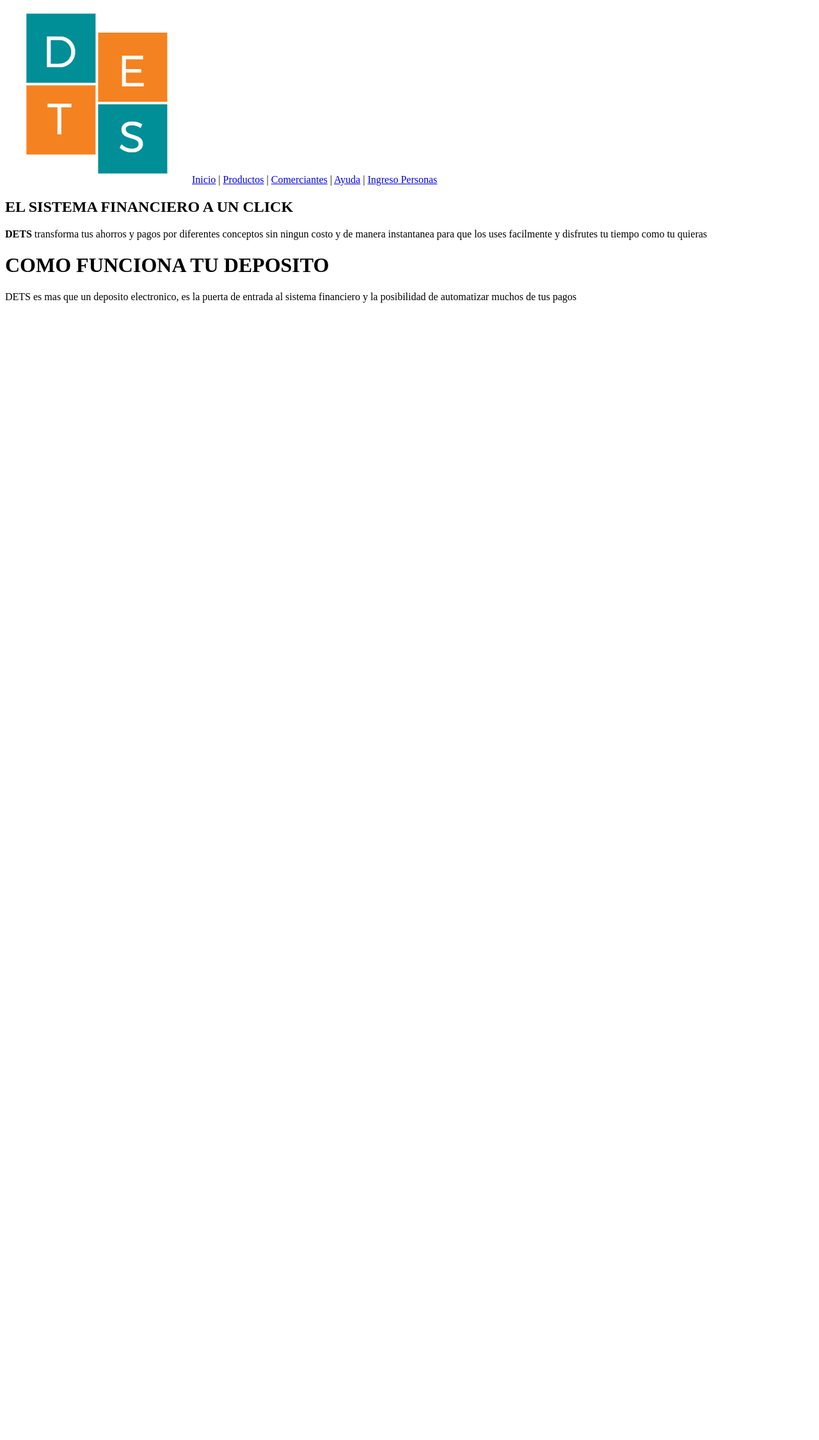
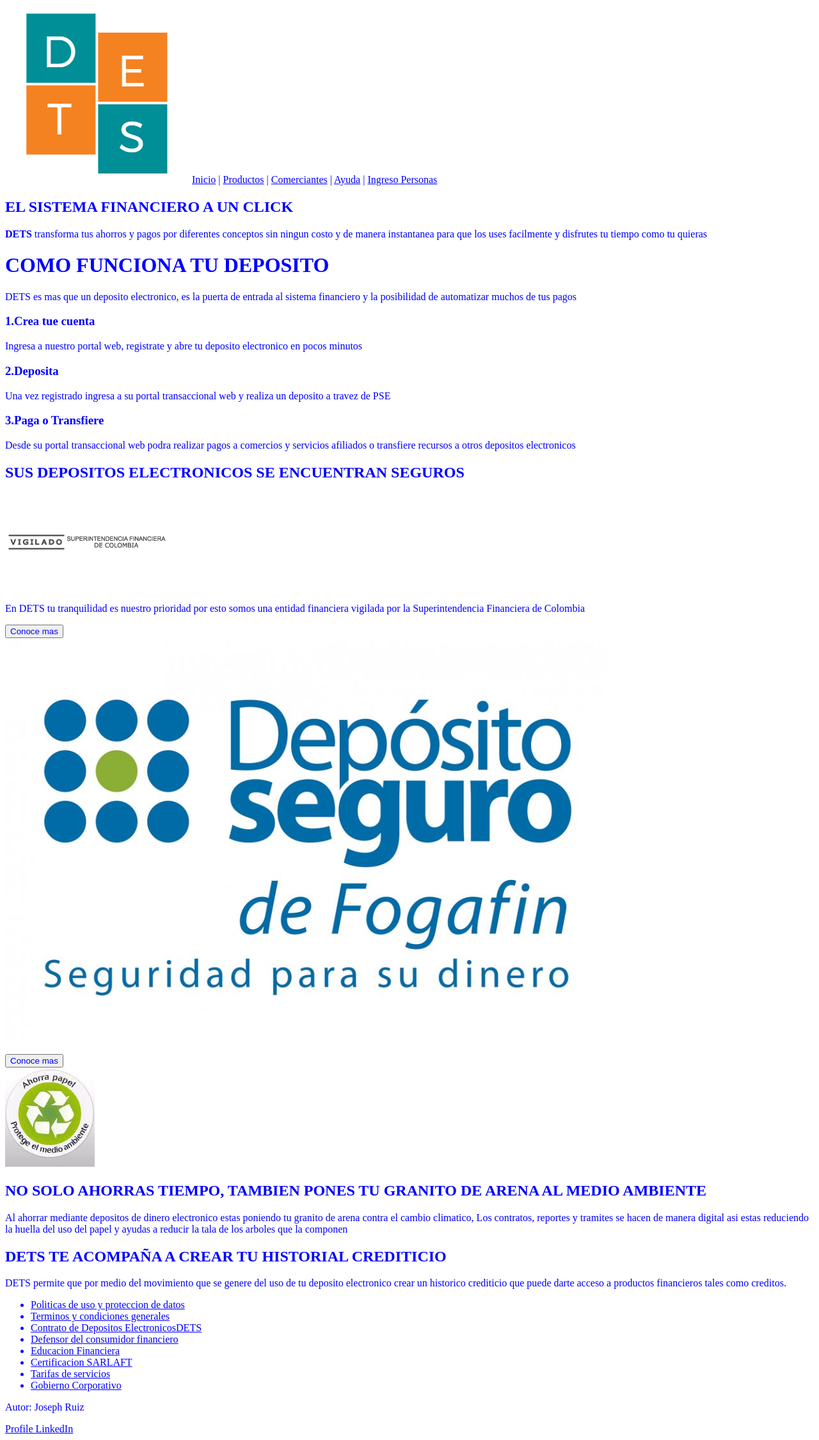
Before and after one commit to Ruizdev7/Engine_ED, a Flask app: page / in a window 1280 px wide. Shown: the whole page at 64% size. Before the commit the page ends 473 px from the top, so only its background shows below. Run offline with Flask 2, Linux system fonts and the light colour scheme.

Commit message:
Estructura basica del proyecto y relacion a archivos estaticos

```diff
--- a/Engine_ED/Engine.py
+++ b/Engine_ED/Engine.py
@@ -1,6 +1,5 @@
 from flask import Flask
 from flask import render_template
-
 
 app = Flask(__name__)
 
@@ -10,4 +9,4 @@ def index():
     return render_template('index.html')
 
 if __name__ == '__main__':
-    app.run(debug=True, port=8000)
+    app.run(debug=True, port=8080)
--- /dev/null
+++ b/Engine_ED/static/css/style.css
@@ -0,0 +1,3 @@
+* {
+  color: blue;
+}
--- a/Engine_ED/templates/index.html
+++ b/Engine_ED/templates/index.html
@@ -3,10 +3,11 @@
   <head>
     <meta charset="utf-8">
     <title>DETS</title>
+    <link rel="stylesheet" href="../static/css/style.css">
   </head>
   <body>
       <nav>
-          <img src="static/LogoSEDPE.PNG">
+          <img src="../static/imgs/LogoSEDPE.png">
           <a href="/">Inicio</a> |
           <a href="/">Productos</a> |
           <a href="/">Comerciantes</a> |
@@ -14,20 +15,78 @@
           <a href="/">Ingreso Personas</a>
       </nav>
 
+      <div>
           <h2>EL SISTEMA FINANCIERO A UN CLICK</h2>
           <p><strong>DETS</strong> transforma tus ahorros y pagos por diferentes conceptos sin ningun costo
           y de manera instantanea para que los uses facilmente y disfrutes tu tiempo como tu quieras</p>
+
         <div>
             <h1><strong>COMO FUNCIONA TU DEPOSITO</strong></h1>
             <p>DETS es mas que un deposito electronico, es la puerta de entrada al sistema financiero y la posibilidad de automatizar muchos de tus pagos</p>
-
         </div>
 
         <div>
-
+            <h3>1.Crea tue cuenta</h3>
+            <p>Ingresa a nuestro portal web, registrate y abre tu deposito electronico en pocos minutos</p>
         </div>
 
+        <div>
+            <h3>2.Deposita</h3>
+            <p>Una vez registrado ingresa a su portal transaccional web y realiza un deposito a travez de PSE</p>
+        </div>
 
+        <div>
+            <h3>3.Paga o Transfiere</h3>
+            <p>Desde su portal transaccional web podra realizar pagos a comercios y servicios afiliados o transfiere recursos a otros depositos electronicos</p>
+        </div>
+      </div>
 
+      <div>
+          <h2>SUS DEPOSITOS ELECTRONICOS SE ENCUENTRAN SEGUROS</h2>
+
+          <div>
+            <img src="../static/imgs/vigilado-superintendencia-financiera-de-colombia.png">
+            <p>En DETS tu tranquilidad es nuestro prioridad por esto somos una entidad financiera vigilada por la Superintendencia Financiera de Colombia</p>
+             <button type="button">Conoce mas</button>
+          </div>
+
+          <div>
+            <img src="../static/imgs/Fogafin.jpg">
+            <p></p>
+            <button type="button">Conoce mas</button>
+          </div>
+      </div>
+
+      <div>
+          <img src="../static/imgs/Medio Ambiente.jpg">
+
+          <h2>NO SOLO AHORRAS TIEMPO, TAMBIEN PONES TU GRANITO DE ARENA AL MEDIO AMBIENTE</h2>
+
+          <div>
+             <p>Al ahorrar mediante depositos de dinero electronico estas poniendo tu granito de arena
+             contra el cambio climatico, Los contratos, reportes y tramites se hacen de manera digital asi estas
+             reduciendo la huella del uso del papel y ayudas a reducir la tala de los arboles que la componen</p>
+          </div>
+      </div>
+
+    <footer>
+        <div>
+            <h2>DETS TE ACOMPAÑA A CREAR TU HISTORIAL CREDITICIO</h2>
+            <p>DETS permite que por medio del movimiento que se genere del uso de tu deposito electronico
+            crear un historico crediticio que puede darte acceso a productos financieros tales como creditos.</p>
+        </div>
+        <ul>
+            <li> <a href="#">Politicas de uso y proteccion de datos</a></li>
+            <li> <a href="#">Terminos y condiciones generales</a></li>
+            <li> <a href="#">Contrato de Depositos ElectronicosDETS</a></li>
+            <li> <a href="#">Defensor del consumidor financiero</a></li>
+            <li> <a href="#">Educacion Financiera</a></li>
+            <li> <a href="#">Certificacion SARLAFT</a></li>
+            <li> <a href="#">Tarifas de servicios</a></li>
+            <li> <a href="#">Gobierno Corporativo</a></li>
+        </ul>
+        <p>Autor: Joseph Ruiz</p>
+        <a href="https://www.linkedin.com/in/ruizdev7" target="_blank">Profile LinkedIn</a>
+    </footer>
   </body>
 </html>
```
Also changed, not shown: Engine_ED/static/imgs/Fogafin.jpg (renamed from Engine_ED/static/Fogafin.jpg), Engine_ED/static/imgs/LogoSEDPE.png (renamed from Engine_ED/static/LogoSEDPE.PNG), Engine_ED/static/imgs/LogoSFC.png (renamed from Engine_ED/static/LogoSFC.png), Engine_ED/static/imgs/Medio Ambiente.jpg (renamed from Engine_ED/static/Medio Ambiente.jpg), Engine_ED/static/imgs/vigilado-superintendencia-financiera-de-colombia.png (renamed from Engine_ED/static/vigilado-superintendencia-financiera-de-colombia.png), Engine_ED/static/js/main.js (added), 1 other file. Lines whose indentation alone changed are shown as unchanged.
